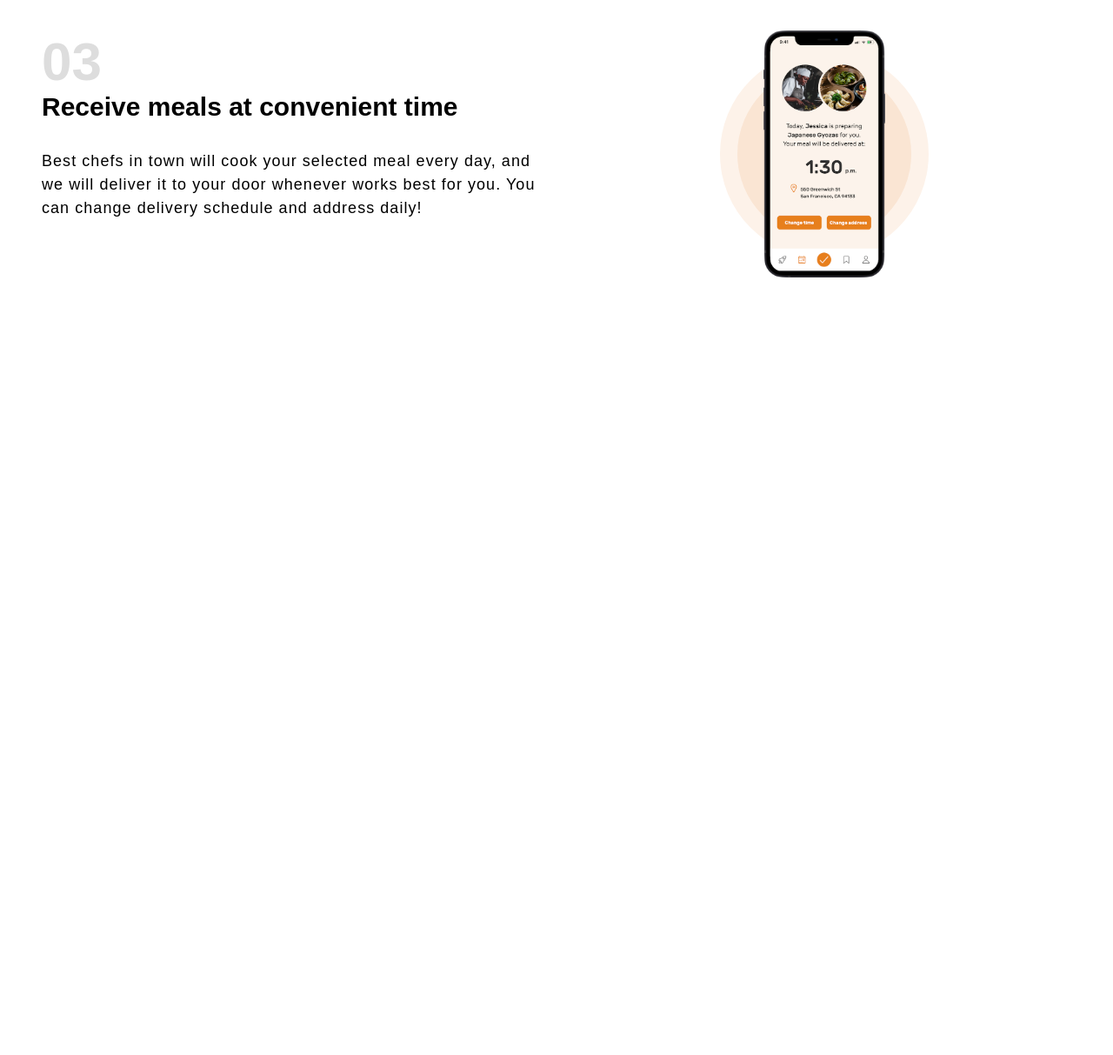
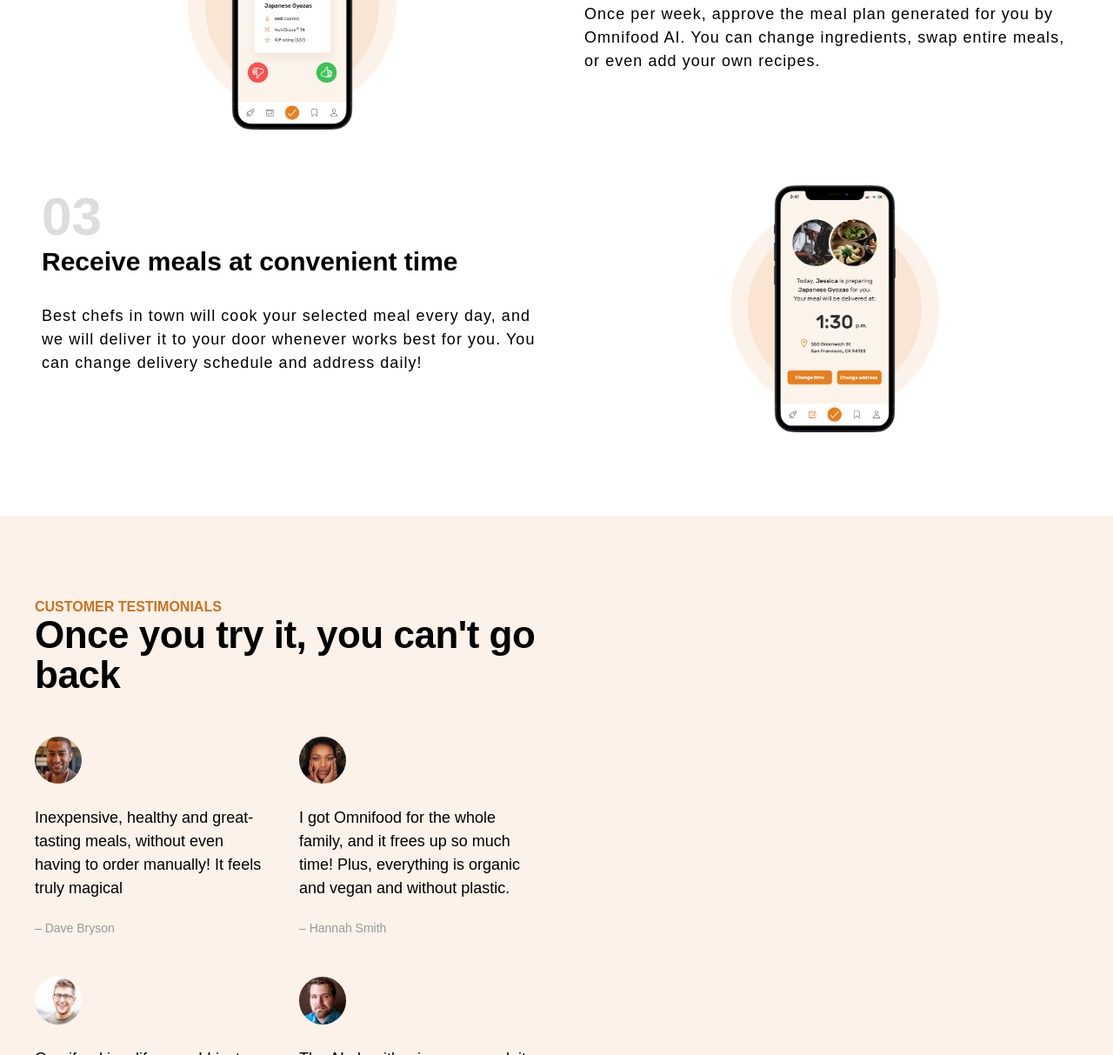
Before and after one commit to fjollapllanaa/OmniFoods, a plain HTML site: page index.html in a window 1280 px wide. Shown: the part 1587-2800 px from the top of the page at 87% size. Before the commit the page ends 1906 px from the top, so only its background shows below. Drawn offline with Linux system fonts and the light colour scheme.

Commit message:
Testimonials

```diff
--- a/custom.css
+++ b/custom.css
@@ -117,13 +117,13 @@
     color: #cf711f;
 }
 
-.steps-content {
+/* .steps-content {
     display: grid;
     justify-items: center;
     grid-template-columns: 1fr 1fr;
     row-gap: 6.4rem;
     column-gap: 4.8rem;
-}
+} */
 
 .steps-content img {
     width: 35%;
@@ -180,3 +180,64 @@
 }
 
 /* ----Steps End */
+
+/* ----Feature-in start */
+
+.feature-in-header {
+    text-align: center;
+}
+
+.feature-in-header .steps-header-description {
+    display: block;
+    color: #999;
+    margin-bottom: 3.2rem;
+}
+.feature-in-images {
+    display: flex;
+    justify-content: space-around;
+}
+
+.fi-image {
+    height: 3.2rem;
+    filter: brightness(1%);
+    opacity: 50%;
+}
+/* ----Feature-in End */
+
+/* ----Testimonials Start */
+.testimonials-grid {
+    display: grid;
+    grid-template-columns: repeat(2,1fr);
+    justify-items: center;
+    row-gap: 4.8rem;
+    column-gap:3.2rem ;
+}
+.testimonial-gallery {
+    background-color: #fdf2e9;
+}
+
+.testimonials-header {
+    padding-bottom: 3.2rem ;
+}
+.author-img img {
+    max-width: 20%;
+    border-radius: 50%;
+}
+
+.author-testimonial {
+    font-size: 1.8rem;
+    line-height: 1.5;
+    letter-spacing: 1.2;
+}
+
+.author-info {
+    font-size: 1.4rem;
+    color: #999;
+}
+
+.testimonials-body figure {
+    display: flex;
+    flex-direction: column;
+    gap: 2.4rem;
+}
+/* ----Testimonials End */
--- a/general.css
+++ b/general.css
@@ -10,6 +10,27 @@ html {
 body {
     font-family: "Rubik", sans-serif;
 }
+
+.container {
+    width: 120rem;
+    margin: 0 auto;
+}
+
+.grid {
+display: grid;
+justify-items: center;
+row-gap: 6.4rem;
+column-gap: 4.8rem;
+}
+
+.grid-2 {
+    grid-template-columns: repeat(2,1fr);
+}
+
+.grid-3 {
+    grid-template-columns: repeat(3,1fr);
+}
+
 
 .primary-heading,
 .secondary-heading {
@@ -104,3 +125,7 @@ body {
 .pb-lg {
     padding-bottom:9.6rem !important;
 }
+
+.pt-lg {
+    padding-top: 9.6rem !important;
+}
--- a/index.html
+++ b/index.html
@@ -57,15 +57,27 @@
         </div>
     </section>
 
-    <section class="steps pt-lg">
+    <section class="feature-in container pt-lg">
+        <div class="feature-in-header">
+            <span class="steps-header-description">AS FEATURED IN</span>
+        </div>
+        <div class="feature-in-images">
+            <img class="fi-image" src="07-Omnifood/content/img/logos/business-insider.png" alt="Business Insider">
+            <img class="fi-image"  src="07-Omnifood/content/img/logos/forbes.png" alt="Forbes">
+            <img  class="fi-image" src="07-Omnifood/content/img/logos/techcrunch.png" alt="Tech Crunch">
+            <img  class="fi-image" src="07-Omnifood/content/img/logos/the-new-york-times.png" alt="The NewYork Times">
+            <img class="fi-image"  src="07-Omnifood/content/img/logos/usa-today.png" alt="USA Today">
+        </div>
+    </section>
+
+
+    <section class="steps pb-lg">
         <div class="steps-header">
             <span class="steps-header-description">How OmniFood works</span>
             <h2 class="secondary-heading">Your daily dose of health in 3 simple steps</h2>
         </div>
 
-        <div class="steps-content">
-
-
+        <div class="steps-content container grid grid-2">
                 <div class="step-one-txt">
                     <span class="step-no">01</span>
                     <div class="step-title">
@@ -118,6 +130,68 @@
 
         </div>
     </section>
+
+    <section class="testimonial-gallery ">
+    <div class=" container grid grid-2 pb-lg pt-lg">
+        <div class="testimonials">
+            <div class="testimonials-header">
+                <span class="steps-header-description">Customer testimonials</span>
+                <h2 class="secondary-heading">Once you try it, you can't go back</h2>
+            </div>
+            <div class="testimonials-body testimonials-grid">
+                <figure>
+                    <div class="author-img">
+                        <img src="07-Omnifood/content/img/customers/dave.jpg" alt="Dave">
+                    </div>
+                    <div class="author-testimonial">
+                        <p>Inexpensive, healthy and great-tasting meals,
+                            without even having to order manually!
+                             It feels truly magical</p>
+                    </div>
+                    <div class="author-info">&ndash; Dave Bryson</div>
+                </figure>
+
+                <figure>
+                    <div class="author-img">
+                        <img src="07-Omnifood/content/img/customers/hannah.jpg" alt="Hannah">
+                    </div>
+                    <div class="author-testimonial">
+                        <p>I got Omnifood for the whole family,
+                            and it frees up so much time! Plus, everything
+                             is organic and vegan and without plastic.</p>
+                    </div>
+                    <div class="author-info">&ndash; Hannah Smith</div>
+                </figure>
+
+                <figure>
+                    <div class="author-img">
+                        <img src="07-Omnifood/content/img/customers/steve.jpg" alt="Steve">
+                    </div>
+                    <div class="author-testimonial">
+                        <p>Omnifood is a life saver!
+                             I just started a company, so there's no time for cooking.
+                             I couldn't live without my daily meals now! </p>
+                    </div>
+                    <div class="author-info">&ndash; Steve Miller</div>
+                </figure>
+
+                <figure>
+                    <div class="author-img">
+                        <img src="07-Omnifood/content/img/customers/ben.jpg" alt="Ben">
+                    </div>
+                    <div class="author-testimonial">
+                        <p>The AI algorithm is crazy good, it chooses the right meals
+                             for me every time.
+                             It's amazing not to worry about food anymore!</p>
+                    </div>
+                    <div class="author-info">&ndash; Ben Hadley</div>
+                </figure>
+            </div>
+        </div>
+        <div class="gallery grid grid-3"></div>
+    </div>
+</section>
+
 </main>
 <footer></footer>
 </body>
```
